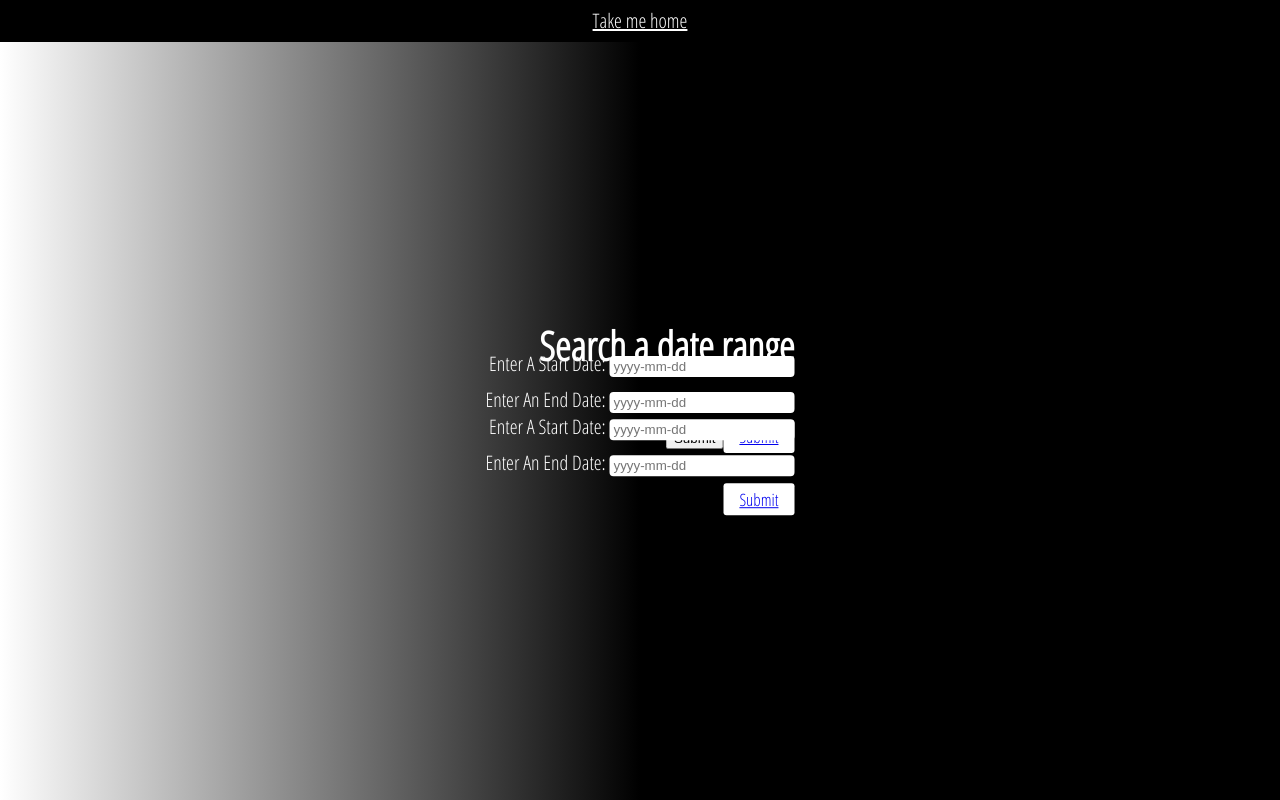
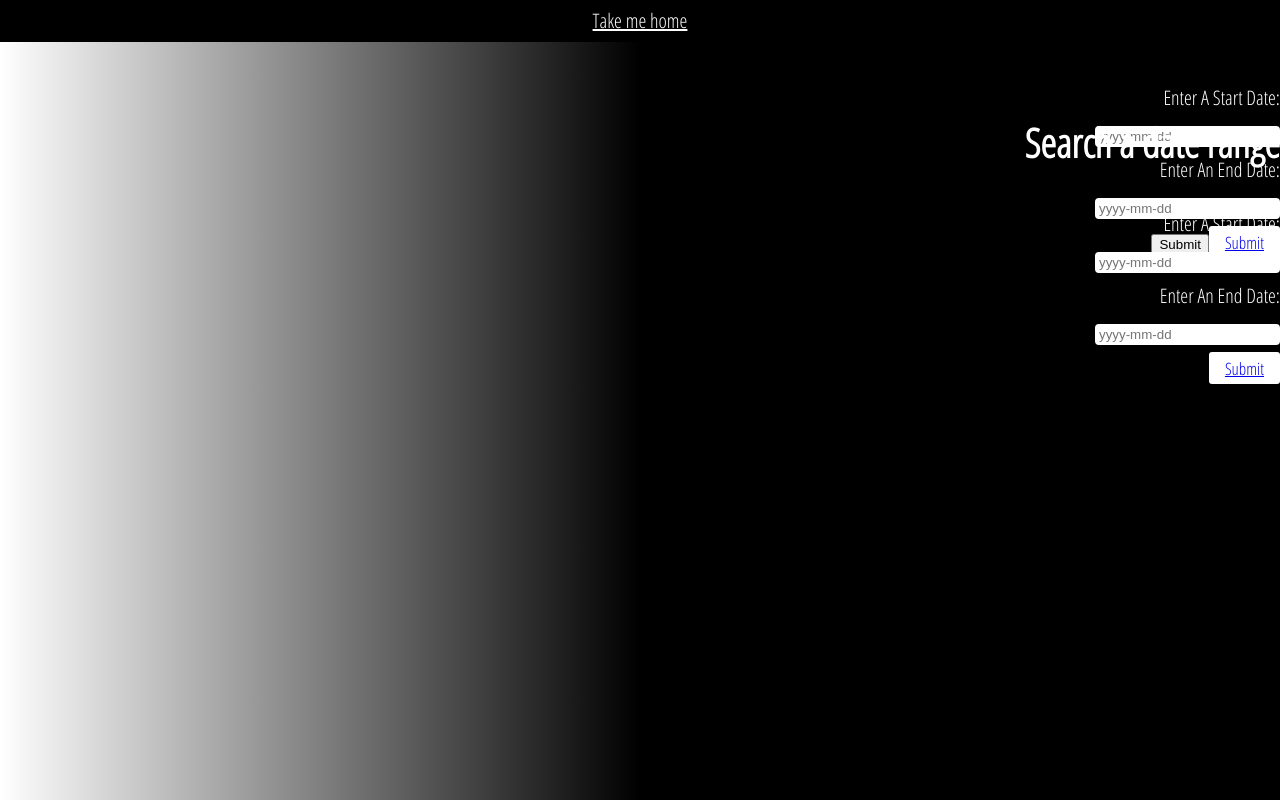
Before and after one commit to Josephjlyons/nasaPOTD, a React (Create React App) app: page /searchform in a window 1280 px wide. Built offline with nearby package versions, Linux system fonts and the light colour scheme; no server answers; the HTML template or start-up script is replaced by a standard one.

Commit message:
move form over so its not ontop. not final

```diff
--- a/src/components/SearchForm.css
+++ b/src/components/SearchForm.css
@@ -2,9 +2,9 @@
 .control-group {
     column-gap: 1rem;
     position: absolute;
-    top: 50%;
-    left: 50%;
-    transform: translate(-50%, -50%);
+    top: 10%;
+    left: 80%;
+    /* transform: translate(-50%, -50%); */
     text-align: end;
 
 }
```
